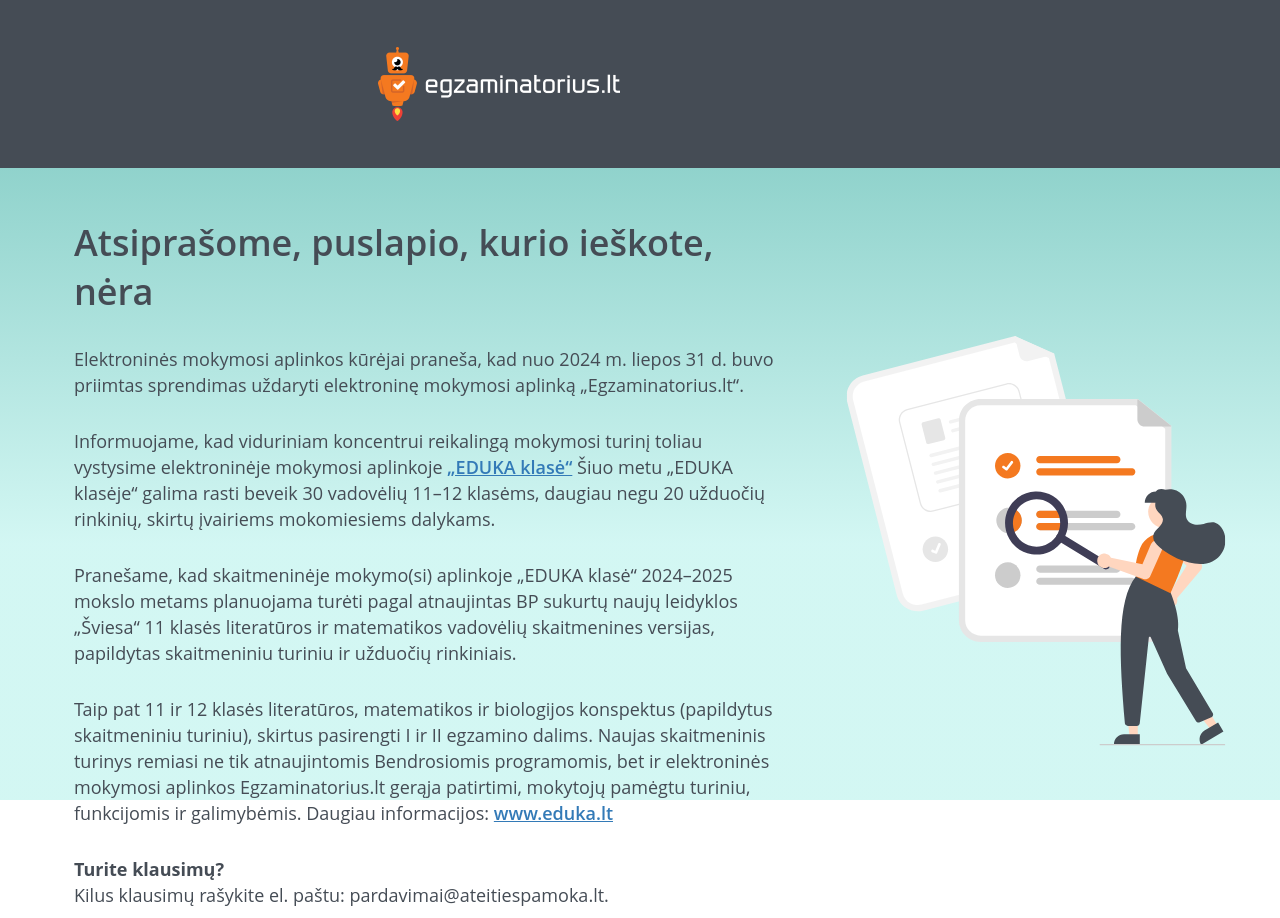
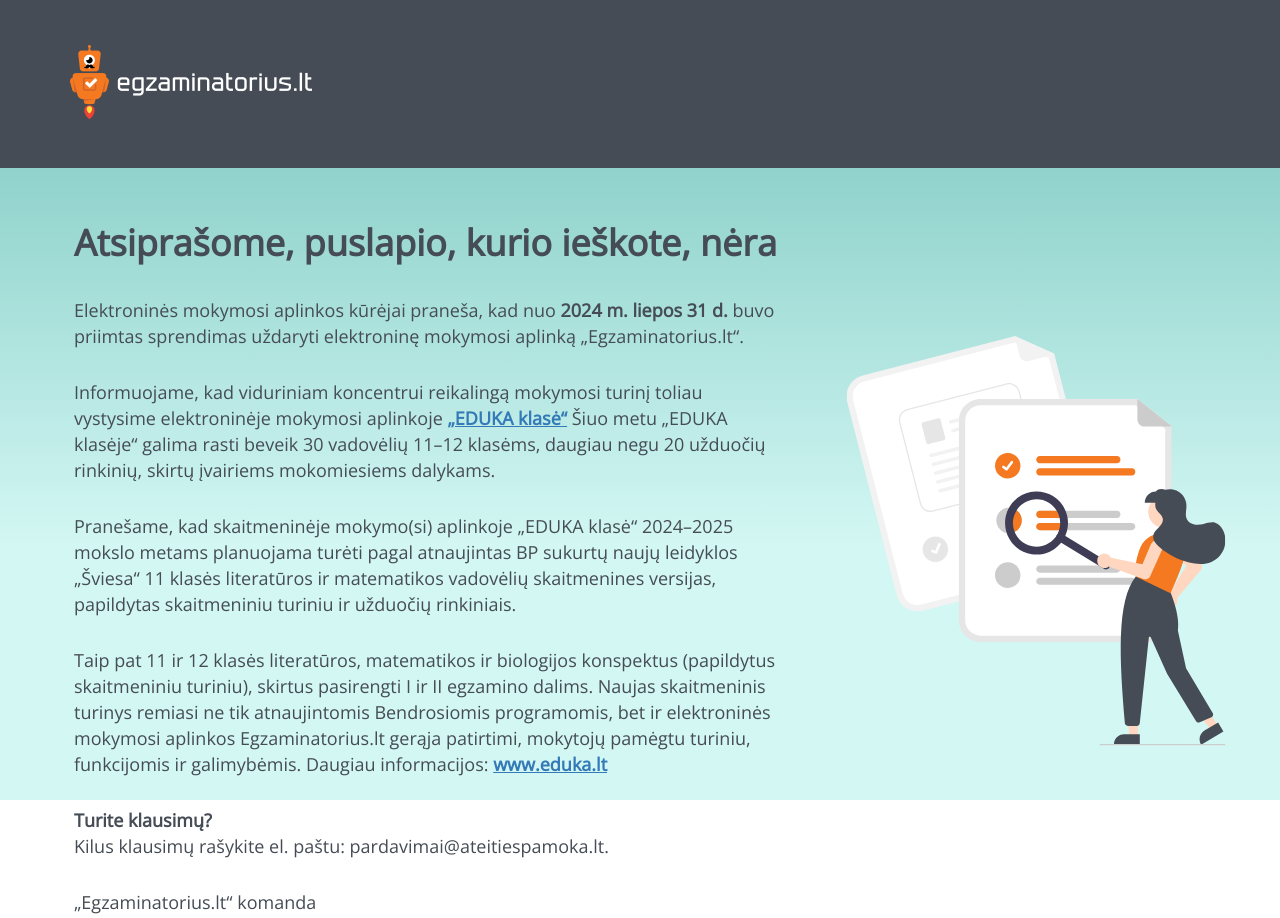
Before and after one commit to emokykla/egzaminatorius-landing, a plain HTML site: page index.html in a window 1280 px wide. Shown: the top 918 px of the page. Drawn offline with nearby package versions, Linux system fonts and the light colour scheme.

Commit message:
EGZ-106: Fixed fonts, added missing bolding of date.

```diff
--- a/index.html
+++ b/index.html
@@ -3,22 +3,28 @@
 <head>
     <meta charset="UTF-8">
     <title>Egzaminatorius</title>
+    <link href="https://fonts.googleapis.com/css?family=Open+Sans&display=swap" rel="stylesheet">
     <style>
         body {
             margin: 0;
+            font-family: "Open Sans";
         }
 
         .header {
             display: flex;
             align-items: center;
+            justify-content: center;
             width: 100%;
             height: 168px;
             background: #454C55;
             flex-shrink: 0;
         }
 
+        .logo-container {
+            width: 1140px;
+        }
+
         .logo {
-            margin-left: 378px;
             width: 242px;
             height: 74px;
             flex-shrink: 0;
@@ -42,7 +48,6 @@
             flex-direction: column;
             gap: 30px;
             color: #454C55;
-            font-family: "Open Sans";
             font-size: 18px;
             font-style: normal;
             font-weight: 400;
@@ -105,13 +110,15 @@
 </head>
 <body>
 <div class="header">
-    <img src="logo.png" class="logo" alt="logo">
+    <div class="logo-container">
+        <img src="logo.png" class="logo" alt="logo">
+    </div>
 </div>
 <div class="body">
     <div class="text">
         <div class="text-header">Atsiprašome, puslapio, kurio ieškote, nėra</div>
         <div class="text-block">
-            <span>Elektroninės mokymosi aplinkos kūrėjai praneša, kad nuo 2024 m. liepos 31 d. buvo priimtas sprendimas uždaryti elektroninę mokymosi aplinką
+            <span>Elektroninės mokymosi aplinkos kūrėjai praneša, kad nuo <strong>2024 m. liepos 31 d.</strong> buvo priimtas sprendimas uždaryti elektroninę mokymosi aplinką
                 „Egzaminatorius.lt“.</span>
         </div>
         <div class="text-block">
```
